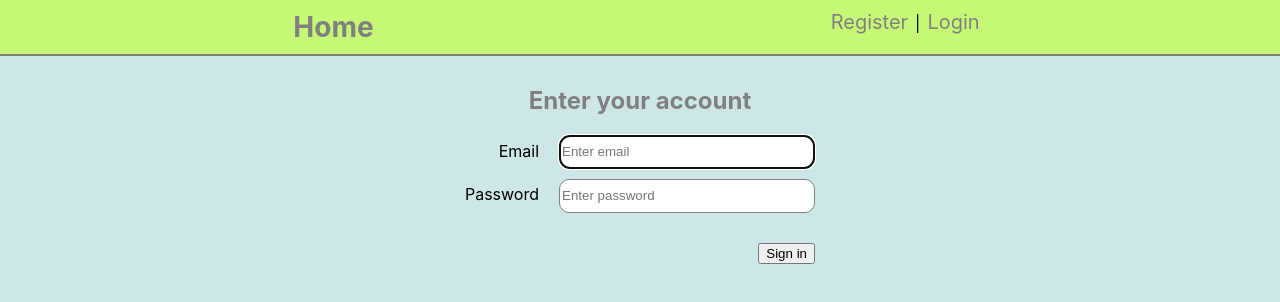
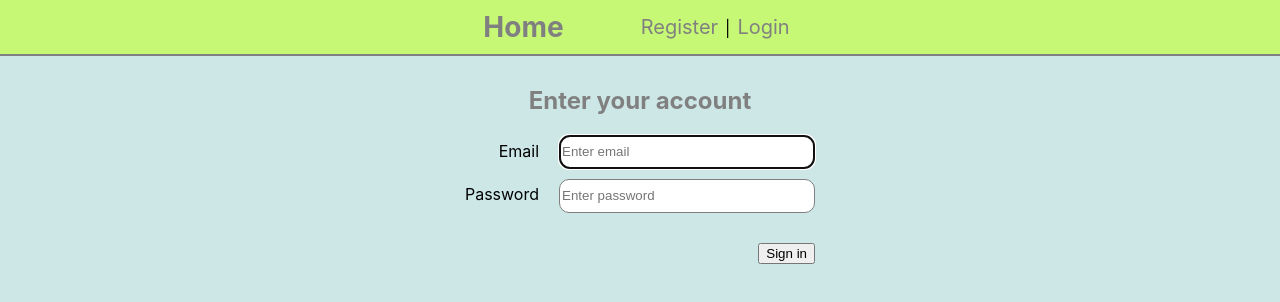
Before and after one commit to Mariusz-72/goit-react-hw-08-phonebook, a React (Create React App) app: page /goit-react-hw-08-phonebook/login in a window 1280 px wide. Shown: the top 302 px of the page. Built offline with nearby package versions, Linux system fonts and the light colour scheme.

Commit message:
update 4.2
poprawki

```diff
--- a/src/Redux/auth/auth-slice.js
+++ b/src/Redux/auth/auth-slice.js
@@ -50,10 +50,8 @@ const authSlice = createSlice({
         state.error = null;
       })
       .addCase(current.fulfilled, (state, { payload }) => {
-        const { user, token } = payload;
         state.loading = false;
-        state.user = user;
-        state.token = token;
+        state.user = payload;
         state.isLogin = true;
       })
       .addCase(current.rejected, (state, { payload }) => {
--- a/src/components/NavBar/Navbar.jsx
+++ b/src/components/NavBar/Navbar.jsx
@@ -11,12 +11,21 @@ import css from './navbar.module.css';
 const Navbar = () => {
     const isUserLogin = useSelector(isLogin);
     return (
-        <div className={css.navbar_wrap}>
+      <div className={css.navbar_wrap}>
         <NavLink to="/" className={css.navbar_title}>
-            Home
+          Home
         </NavLink>
-        {!isUserLogin ? <NavbarAuth /> : <NavbarUser />}
-        </div>
+        {isUserLogin ? (
+          <>
+            <NavLink to="/contacts" className={css.navbar_title}>
+              Contacts
+            </NavLink>
+            <NavbarUser />
+          </>
+        ) : (
+          <NavbarAuth />
+        )}
+      </div>
     );
 };
 
--- a/src/components/NavBar/navbar.module.css
+++ b/src/components/NavBar/navbar.module.css
@@ -1,7 +1,8 @@
 .navbar_wrap {
     display: flex;
     justify-content: center;
-    gap: 450px;
+    align-items: center;
+    /*gap: 250px;*/
     background-color: rgb(198, 248, 118);
     border-bottom: 2px solid gray;
     padding: 10px;
@@ -13,11 +14,13 @@
     font-weight: bold;
     text-decoration: none;
     color: gray;
+    margin-right: 70px;
 }
 
 .navbar_wrapper {
-    width: 350px;
+    width: 250px;
     font-size: large;
+
 }
 
 
```
